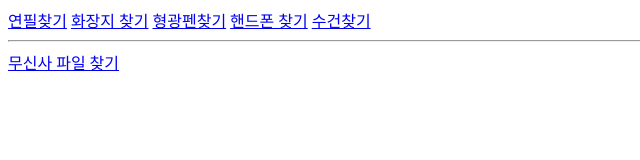
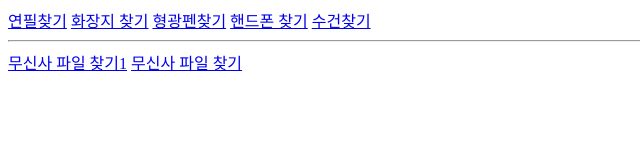
Before and after one commit to Brave0821/gitTestRepository, a plain HTML site: page hyperlink/mainroom/me.html in a window 1280 px wide. Shown: the whole page, without its empty margins (0-640 px from the left). Drawn offline with Linux system fonts and the light colour scheme.

Commit message:
폴더경로 최신화

```diff
--- a/hyperlink/mainroom/me.html
+++ b/hyperlink/mainroom/me.html
@@ -14,6 +14,7 @@
     <a href="../bathroom/towel.jpg">수건찾기</a>
     <!--..은 한 단계 밖  -->
     <hr>
+    <a href="../../musinsa.html">무신사 파일 찾기1</a>
     <a href="/musinsa.html">무신사 파일 찾기</a>
     </body>
 </html>
```
